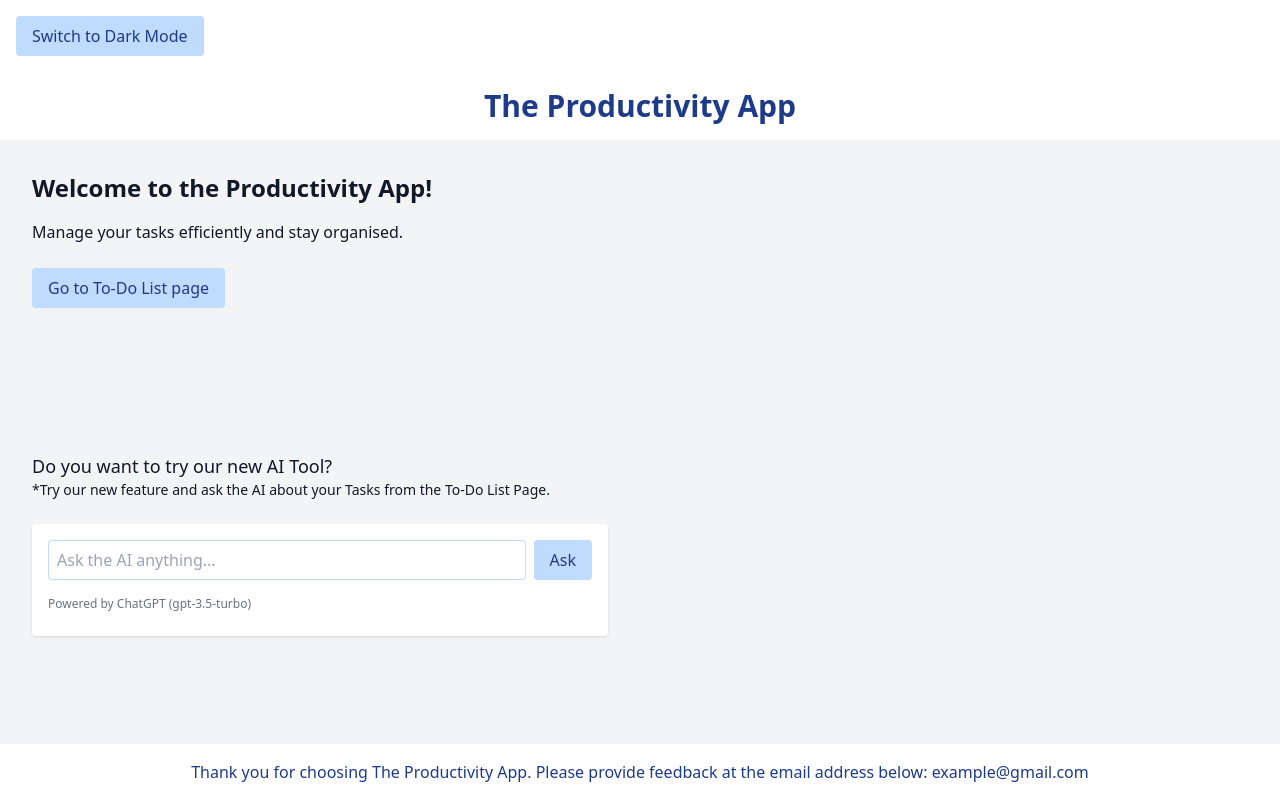
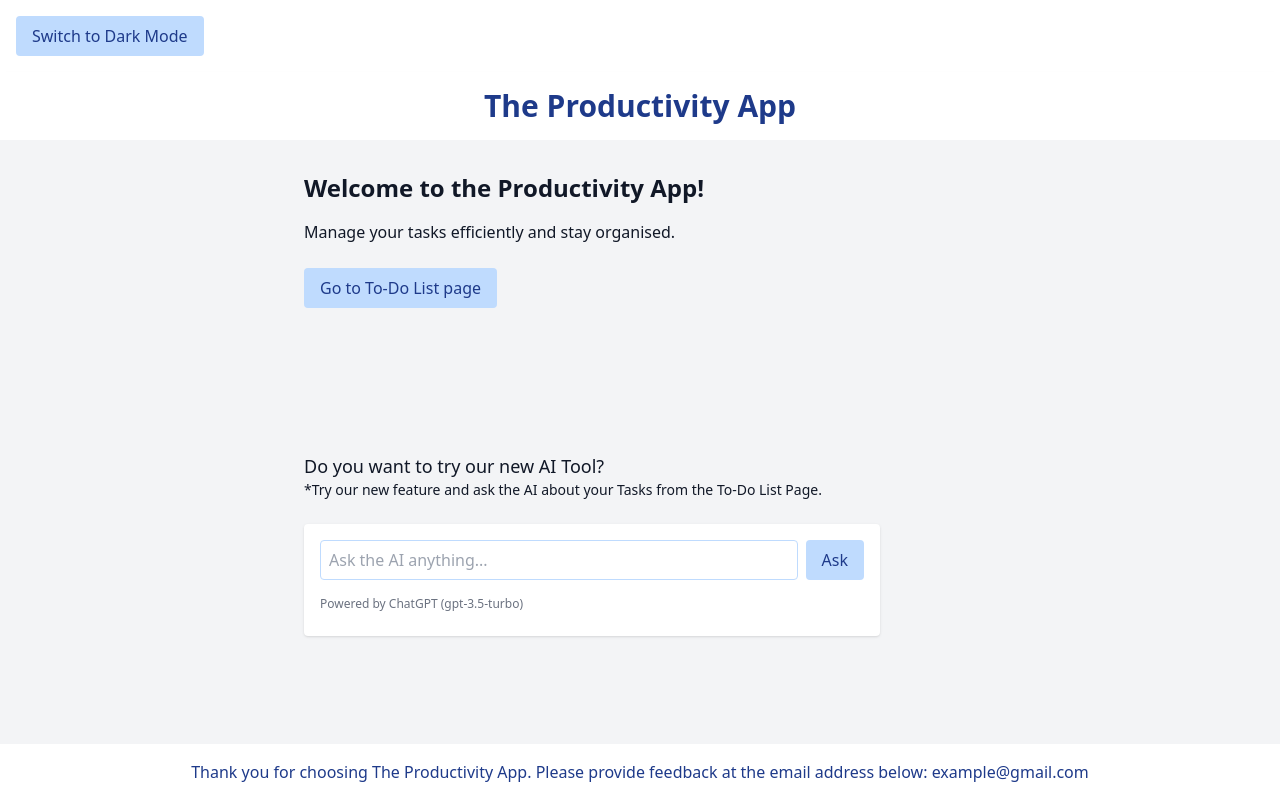
Before and after one commit to opreadriana/taskmanagerapp, a Next.js app: page / in a window 1280 px wide. Built offline with nearby package versions, Linux system fonts and the light colour scheme; no server answers; the database is empty.

Commit message:
fix; add max width and center home page

```diff
--- a/src/app/page.tsx
+++ b/src/app/page.tsx
@@ -8,7 +8,8 @@ export default function Home() {
    <>
     <header className="bg-white p-4 text-blue-900  text-center shadow-md dark:bg-blue-900 dark:text-white"><h1 className="text-3xl font-bold">The Productivity App</h1></header>
 
-    <main className="flex-1 bg-gray-100 text-gray-900 p-8 min-h-[60vh] dark:bg-gray-900 dark:text-gray-200">
+    <main className="flex-1 bg-gray-100 text-gray-900 p-8 min-h-[60vh] dark:bg-gray-900 dark:text-gray-200 flex flex-col items-center">
+      <div className="w-full max-w-2xl">
         <h2 className="text-2xl font-semibold mb-4"> Welcome to the Productivity App!</h2>
         <p className="mb-6">Manage your tasks efficiently and stay organised.</p>
 
@@ -21,6 +22,7 @@ export default function Home() {
         <p className="mt-36 text-lg">Do you want to try our new AI Tool?</p>
         <p className='text-sm'>*Try our new feature and ask the AI about your Tasks from the To-Do List Page.</p>
         <AITool/>
+      </div>
     </main>
 
     <footer className="bg-white text-blue-900 text-center p-4 dark:bg-blue-900 dark:text-white">
```
Lines whose indentation alone changed are shown as unchanged.
